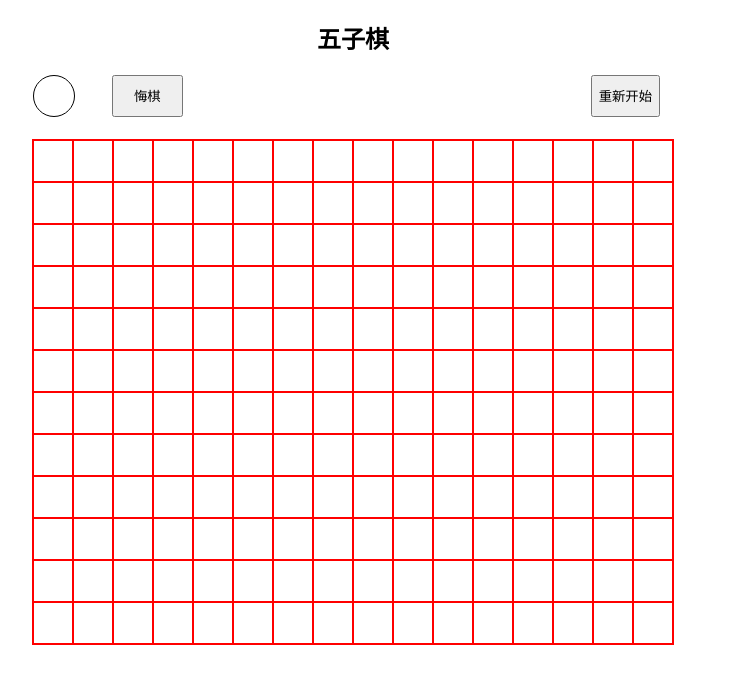
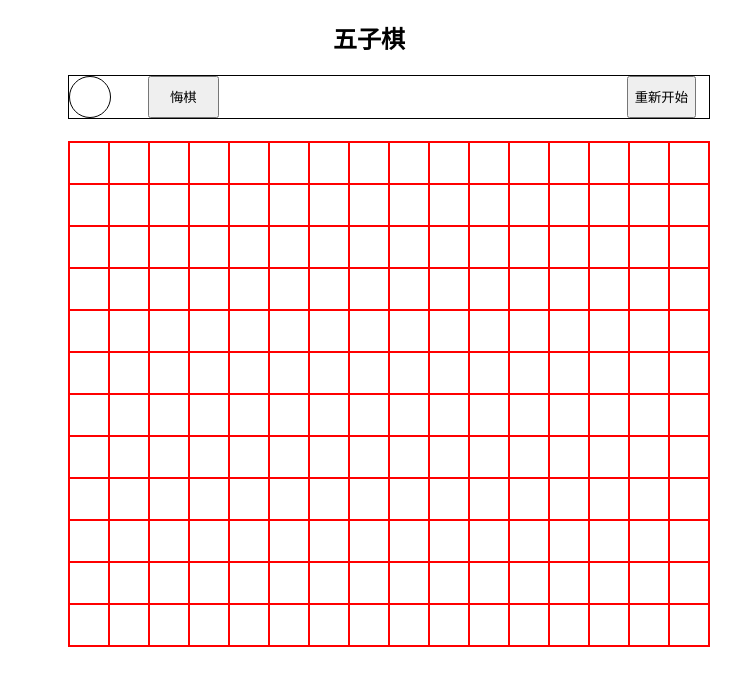
Before and after one commit to Guohjia/js-exercise, a plain HTML site: page Five-in-a-row/Five-in-a-row.html in a window 1280 px wide. Shown: the whole page, without its empty margins (287-1028 px from the left). Drawn offline with Linux system fonts and the light colour scheme.

Commit message:
去掉margin:auto等居中设置,以免窗口改变，棋子脱离棋板

```diff
--- a/Five-in-a-row/Five-in-a-row.html
+++ b/Five-in-a-row/Five-in-a-row.html
@@ -14,14 +14,16 @@
         }
 
         h2 {
-            text-align: center
+            display: inline-block;
+            margin-left: 620px;
         }
 
         .header {
             width: 640px;
             display: flex;
-            margin: 0 auto;
+            margin-left:355px;
             margin-bottom:22px;
+            border:1px solid;
         }
 
          .turn {
@@ -45,7 +47,7 @@
         .board {
             border: 1px solid red;
             width: 640px;
-            margin: auto;
+            margin-left:355px;
         }
 
         .row {
--- a/Five-in-a-row/Five-in-a-row.js
+++ b/Five-in-a-row/Five-in-a-row.js
@@ -3,11 +3,15 @@
 var board = document.querySelector('.board')
 var nextChess='white'  //初始化接下来是哪方下棋
 var symbol=document.querySelector('.turn')
+window.onresize=function(){
+
+}
 board.addEventListener('click',function(e){
     var clickX=e.clientX+window.scrollX  //踩坑一：因为小格子offsetLeft是相对于父元素board计算的，而clientX是相对于浏览器窗口计算的，因此出现滚动条并滚动会出现bug，所以要加上window.scrollX;scrollY同理;
     var clickY=e.clientY+window.scrollY
     var coordinateX=e.target.offsetLeft
     var coordinateY=e.target.offsetTop
+    console.log(e.target.offsetParent)
     // console.log(clickX)
     console.log(clickY)
     // console.log(coordinateX)
```
